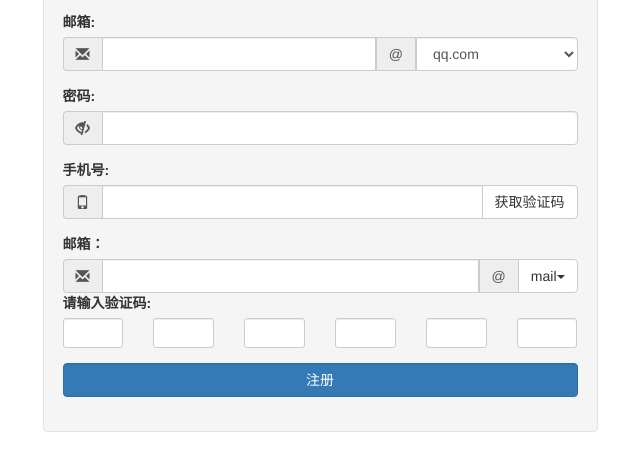
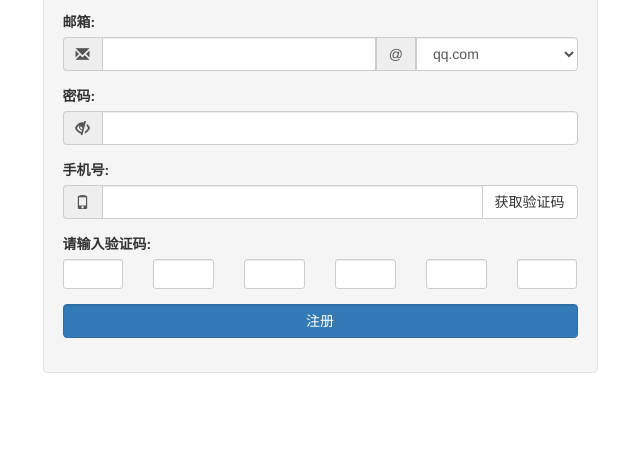
Before and after one commit to FE-YJP/Code, a plain HTML site: page 注册页.html in a window 1280 px wide. Shown: the part 152-622 px from the top of the page, without its empty margins (320-960 px from the left). Drawn offline with nearby package versions, Linux system fonts and the light colour scheme.

Commit message:
Update 注册页.html

```diff
--- a/注册页.html
+++ b/注册页.html
@@ -70,27 +70,7 @@
 			</div>
 		</div>
 		</div>
-	<div class="form-group">
-		<label>邮箱：</label>
-		<div class="input-group">
-		<div class="input-group-addon">
-		<span class="glyphicon glyphicon-envelope"></span>
-		</div>
-		<input type="text" class="form-control">
-		<div class="input-group-addon">
-		@
-		</div>
-		<div class="input-group-btn">
-		<button type="button" class="btn btn-default dropdown-toggle" data-toggle="dropdown">
-		mail<span class="caret"></span>
-		</button>
-		<ul class="dropdown-menu dropdown-menu-right">
-		<li><a href="#">qq.com</a></li>
-		<li><a href="#">163.com</a></li>
-		<li><a href="#">outlook.com</a></li>
-		</ul>
-		</div>
-	</div>
+
 	<div class="form-group">
 		<label for="">请输入验证码:</label>
 
```
